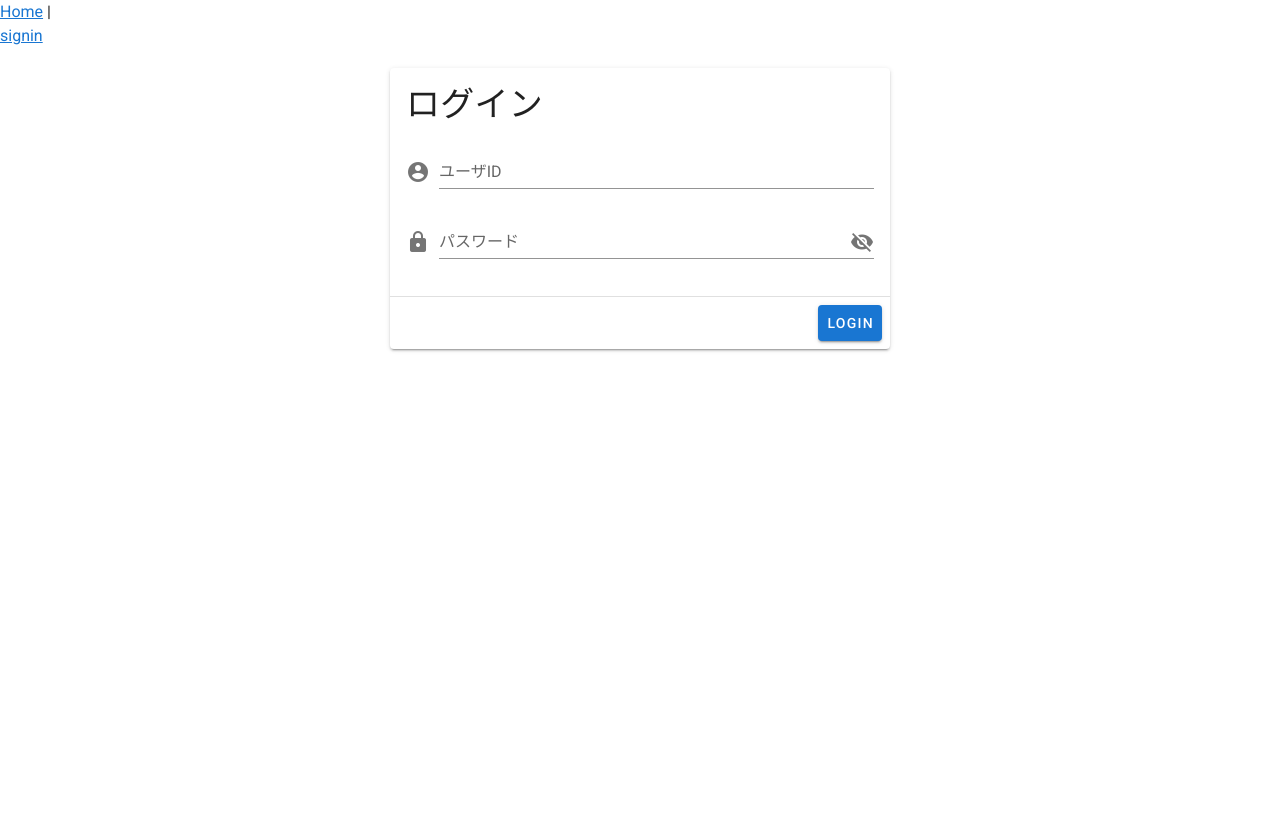
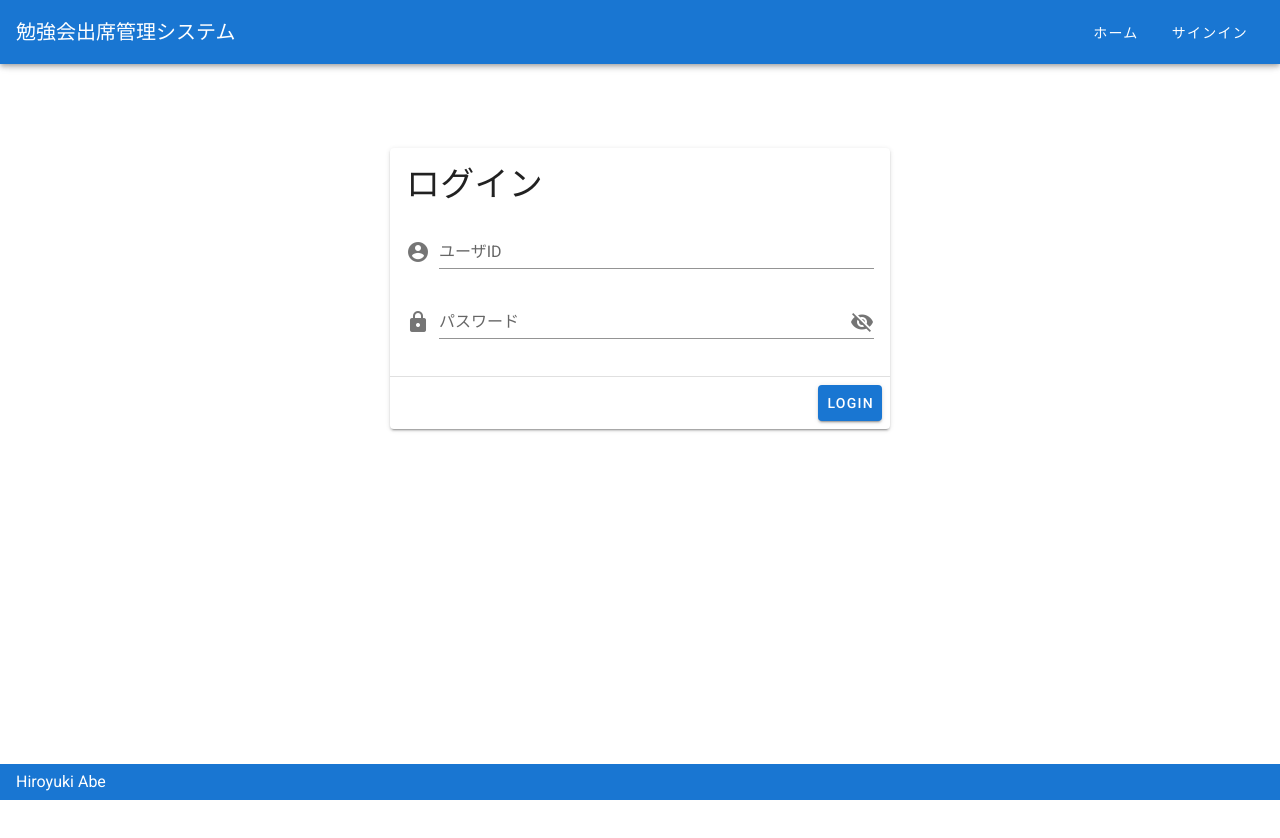
Before and after one commit to tflare/attendance-management-v, a Vue app: page /signin in a window 1280 px wide. Shown: the top 838 px of the page. Built offline with nearby package versions, Linux system fonts and the light colour scheme; no server answers; what vuefire would draw is missing.

Commit message:
全ページにヘッダーとフッダーを表示するように修正

```diff
--- a/src/App.vue
+++ b/src/App.vue
@@ -1,23 +1,22 @@
 <template>
 <v-app>
-
-      <div id="app">
-        <div id="nav">
-          <router-link to="/">Home</router-link> |
-          <!-- ログイン時にはサインアウトのリンクを表示 -->
+  <v-app-bar app color="primary" dark>
+    <v-toolbar-title>勉強会出席管理システム</v-toolbar-title>
+    <v-spacer></v-spacer>
+    <v-btn text rounded href="/">ホーム</v-btn>
     <div v-if="user.uid" key="login">
-            [{{ user.email }}]
-            <a href="a" @click="signout">サインアウト</a>
+       <v-btn text rounded href="a" @click="signout">サインアウト</v-btn>
     </div>
-          <!-- 未ログイン時にはサインインのリンクを表示 -->
     <div v-else key="logout">
-            <router-link to="/signin">signin</router-link>
+      <v-btn text rounded href="/signin">サインイン</v-btn>
     </div>
-        </div>
-        <router-view/>
-
-      </div>
-
+  </v-app-bar>
+  <v-content>
+  <router-view />
+  </v-content>
+  <v-footer app color="primary" dark>
+      Hiroyuki Abe
+  </v-footer>
 
 </v-app>
 </template>
--- a/src/components/Signin.vue
+++ b/src/components/Signin.vue
@@ -1,5 +1,6 @@
 <template>
 <v-app>
+  <v-content>
   <v-card width="500" class="mx-auto mt-5">
     <v-card-title>
       <h1 class="display-1">ログイン</h1>
@@ -23,6 +24,7 @@
        <v-btn color="primary" @click="signIn">Login</v-btn>
     </v-card-actions>
   </v-card>
+  </v-content>
 </v-app>
 </template>
 
--- a/src/router/index.js
+++ b/src/router/index.js
@@ -8,8 +8,9 @@ Vue.use(VueRouter)
 
 
 const routes = [
-  {path: '/', component: Home, meta: { requiresAuth: true } },
+  {path: '/', component: Home },
   {path: '/signin', component: Signin},
+  {path: '/addevent', component: Home, meta: { requiresAuth: true } },
   {
     // 未定義パスへの対応。トップページへリダイレクト
     path: '*',
```
Lines whose indentation alone changed are shown as unchanged.
